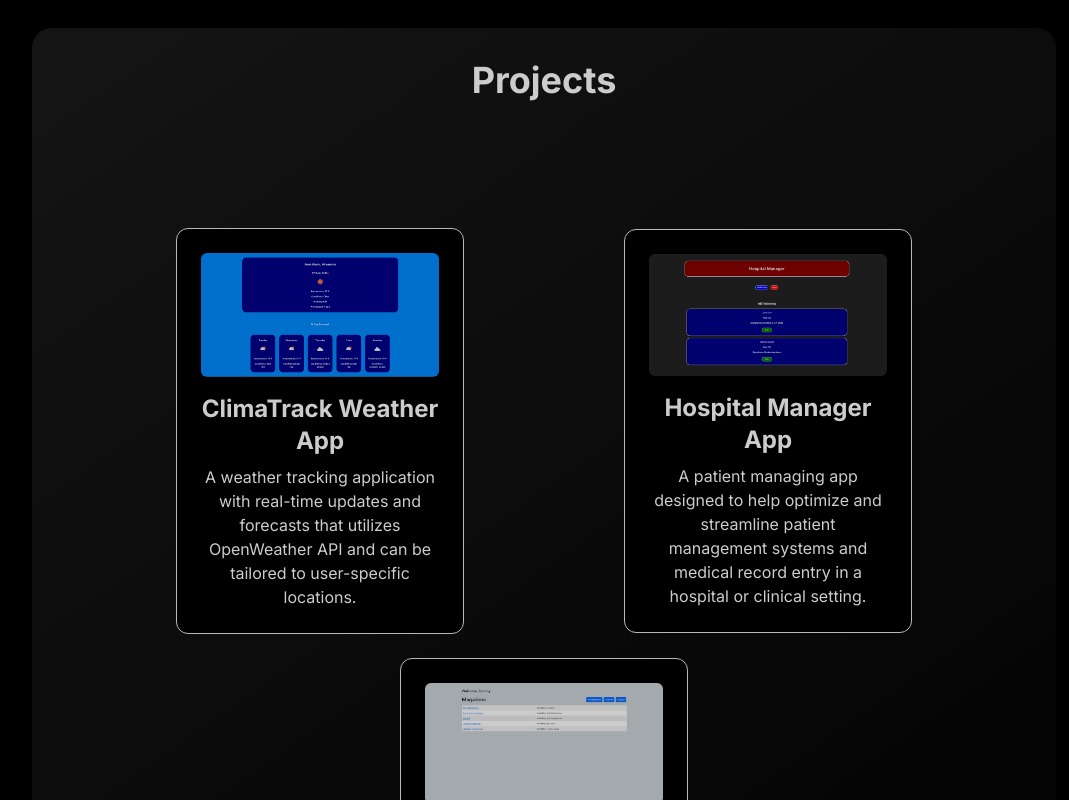
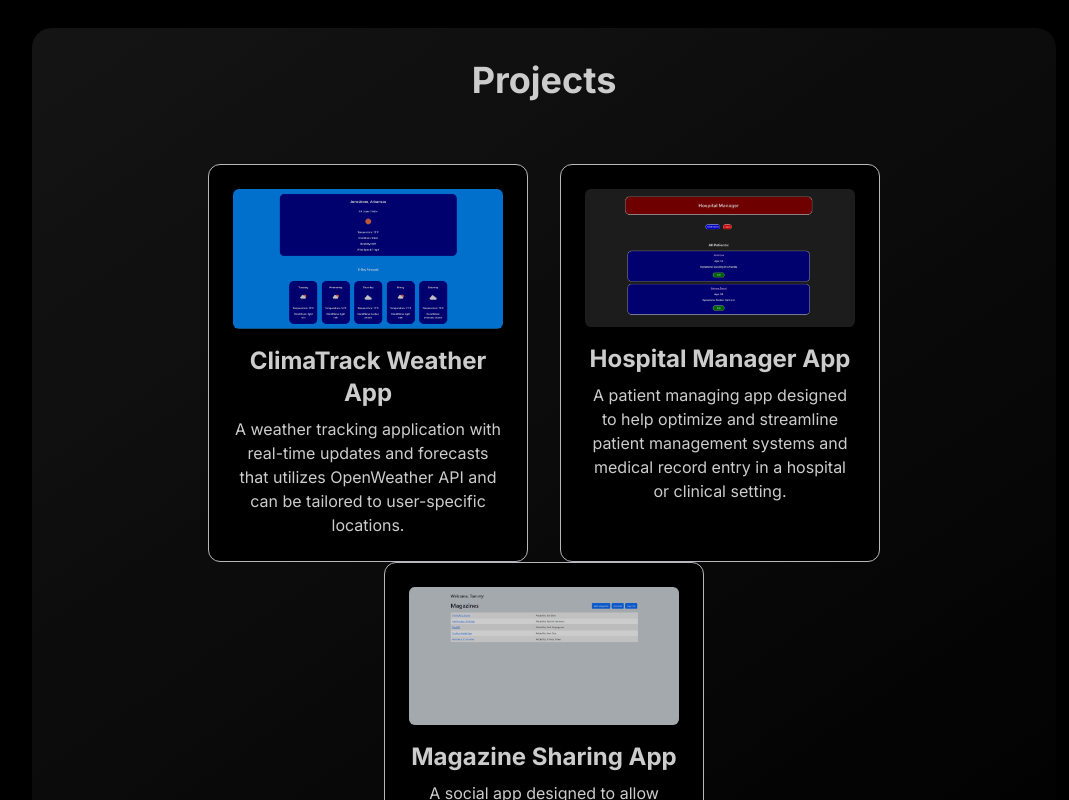
Before and after one commit to JBreyt24/Portfolio_Page, a Next.js app: page / in a window 1280 px wide. Shown: the part 2640-3440 px from the top of the page, without its empty margins (96-1165 px from the left). Built offline with nearby package versions, Linux system fonts and the light colour scheme.

Commit message:
fixed an issue on open modal sizes

```diff
--- a/src/app/page.jsx
+++ b/src/app/page.jsx
@@ -164,21 +164,29 @@ export default function Home() {
           <section id="projects" className="min-h-screen flex flex-col items-center justify-center bg-secondary py-20 text-white obelisk">
             <div className="obelisk-content">
               <h2 className="text-4xl font-bold mb-4">Projects</h2>
-              <div className="flex flex-wrap items-center justify-around max-w-4xl mt-6 py-20">
+              <div className="flex flex-wrap justify-center max-w-6xl mt-6 py-10">
                 {projects.map((project, index) => (
                   <div
                     key={index}
-                    className="p-6 mt-6 mx-5 text-center border rounded-xl bg-black text-white w-72 cursor-pointer transition-transform transform hover:scale-105"
+                    className="p-4 md:p-6 mx-2 md:mx-4 text-center border rounded-xl bg-black text-white cursor-pointer transition-transform transform hover:scale-105"
                     onClick={() => openModal(project)}
+                    style={{ minWidth: '280px', maxWidth: '320px' }} // Adjust min and max width as needed
                   >
-                    <Image src={project.image} alt={project.title} width={288} height={192} className="object-cover rounded-md mb-4 transition-transform transform hover:scale-110" />
-                    <h3 className="text-2xl font-bold">{project.title}</h3>
+                    <Image
+                      src={project.image}
+                      alt={project.title}
+                      width={320}
+                      height={180}
+                      className="object-cover rounded-md mb-4 transition-transform transform hover:scale-110"
+                    />
+                    <h3 className="text-xl md:text-2xl font-bold">{project.title}</h3> {/* Adjust text size as needed */}
                     <p className="mt-2">{project.description}</p>
                   </div>
                 ))}
               </div>
             </div>
           </section>
+
 
           {/* Contact Section */}
 
@@ -216,20 +224,23 @@ export default function Home() {
 
       {modalOpen && (
         <div className="fixed inset-0 flex items-center justify-center z-50 bg-dark bg-opacity-75 text-center">
-          <div className="relative bg-red-900 p-6 rounded-lg max-w-7xl w-full">
+          <div className="relative bg-red-900 p-8 rounded-lg max-w-7xl w-full">
             <button
               className="absolute top-4 right-4 text-white text-2xl"
               onClick={closeModal}
             >
               &times;
             </button>
-            <h2 className="text-2xl font-bold mb-4">{currentProject.title}</h2>
-            <Image src={currentProject.image} alt={currentProject.title} width={800} height={450} className="object-cover rounded-md mb-4" />
+            <h2 className="text-3xl md:text-4xl font-bold mb-4">{currentProject.title}</h2>
+            <div className="flex justify-center">
+              <img src={currentProject.image} alt={currentProject.title} className="w-full md:max-w-7xl h-auto object-cover rounded-md mb-4" />
+            </div>
             <p className="text-lg">{currentProject.details}</p>
           </div>
         </div>
       )}
 
+
     </div>
   );
 }
```
